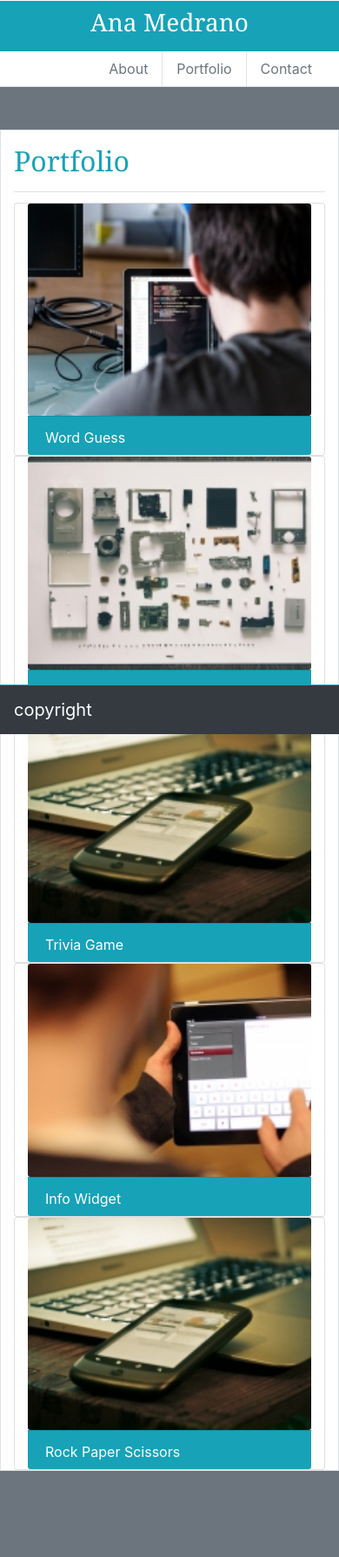
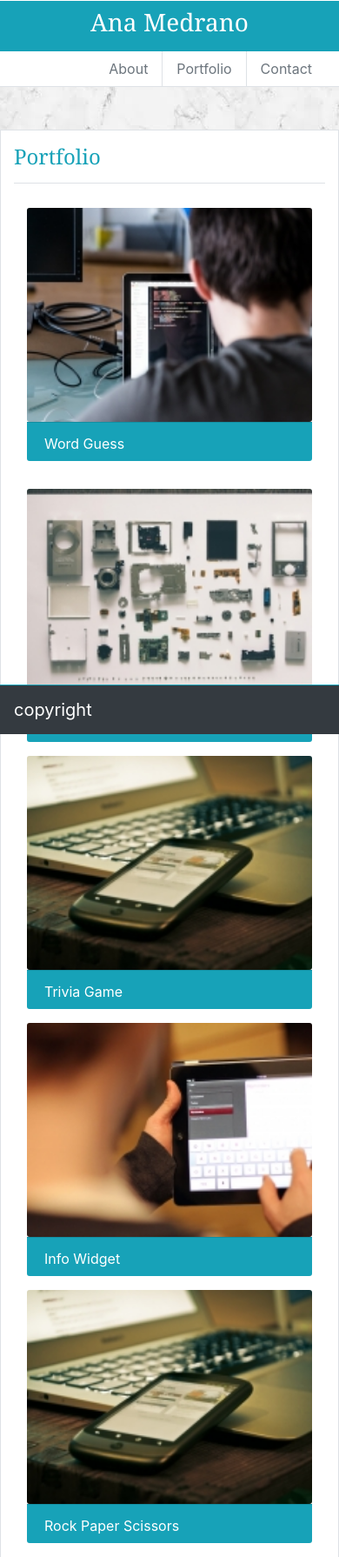
Before and after one commit to DangerN/portfolio, a plain HTML site: page portfolio.html in a window 390 px wide. Shown: the whole page at 87% size. Before the commit the page ends 1691 px from the top, so only its background shows below. Drawn offline with nearby package versions, Linux system fonts and the light colour scheme.

Commit message:
cleaned up code in index, portfolio and contact html. Updated image on read me and added website image for the images folder.

```diff
--- a/portfolio.html
+++ b/portfolio.html
@@ -11,9 +11,16 @@
         integrity="sha384-Gn5384xqQ1aoWXA+058RXPxPg6fy4IWvTNh0E263XmFcJlSAwiGgFAW/dAiS6JXm" crossorigin="anonymous">
 
     <title>Ana Medrano Portfolio</title>
+    <style>
+        body{
+            background-image: url("Images/marblebackground.png");
+        }
+
+    </style>
 </head>
 
-<body class="bg-secondary">
+<body>
+
     <!-- Primary grid that holds header text and nav bar content -->
 
     <!-- Container is set to fluid allows us the header to span the entire width of the viewport  -->
@@ -56,44 +63,40 @@
 
             </div>
             <div class="col-sm-8 col-md-7 bg-white border">
-                <h2 class="card-title text-info border-bottom py-3"
-                    style="font-family:Cambria, Cochin, Georgia, Times, 'Times New Roman', serif">Portfolio</h2>
+                <h4 class="card-title text-info border-bottom py-3"
+                    style="font-family:Cambria, Cochin, Georgia, Times, 'Times New Roman', serif">Portfolio</h4>
 
-                <div class="card text-white col-md-6 col-sm-12 float-left">
+                <div class="card text-white col-md-6 col-sm-12 float-left border-0 py-3">
                     <img class="card-img" src="Images/placeimg_200_150_tech (1).jpg" alt="Stock Word Guess">
                     <div class="card-footer bg-info pb-2">Word Guess</div>
                 </div>
 
-                <div class="card text-white col-md-6 col-sm-12 float-right">
+                <div class="card text-white col-md-6 col-sm-12 float-right border-0 py-3">
                     <img class="card-img" src="Images/placeimg_200_150_tech (2).jpg" alt="Stock Word Guess">
                     <div class="card-footer bg-info pb-2">RPG Game</div>
                 </div>
 
-                <div class="card text-white col-md-6 col-sm-12 float-left">
+                <div class="card text-white col-md-6 col-sm-12 float-left border-0 pb-3">
                     <img class="card-img" src="Images/placeimg_200_150_tech (3).jpg" alt="Stock Word Guess">
                     <div class="card-footer bg-info pb-2">Trivia Game</div>
                 </div>
 
-                <div class="card text-white col-md-6 col-sm-12 float-right">
+                <div class="card text-white col-md-6 col-sm-12 float-right border-0 pb-3">
                     <img class="card-img" src="Images/placeimg_200_150_tech (4).jpg" alt="Stock Word Guess">
                     <div class="card-footer bg-info pb-2">Info Widget</div>
                 </div>
 
-                <div class="card text-white col-md-6 col-sm-12 float-left">
+                <div class="card text-white col-md-6 col-sm-12 float-lef border-0 pb-3">
                     <img class="card-img" src="Images/placeimg_200_150_tech (3).jpg" alt="Stock Word Guess">
                     <div class="card-footer bg-info pb-2">Rock Paper Scissors</div>
                 </div>
-
-
-
-
 
             </div>
         </div>
     </div>
 
     <nav class="navbar fixed-bottom navbar-light bg-dark border-top border-info">
-        <a class="navbar-brand text-white">copyright</a>
+        <a class="navbar-brand text-white text-center">copyright</a>
     </nav>
 
     <!-- Optional JavaScript -->
```
Also changed, not shown: contact.html (+26 -6 lines), index.html (+17 -4 lines), Images/portfolio.png (added), 4 other files.
